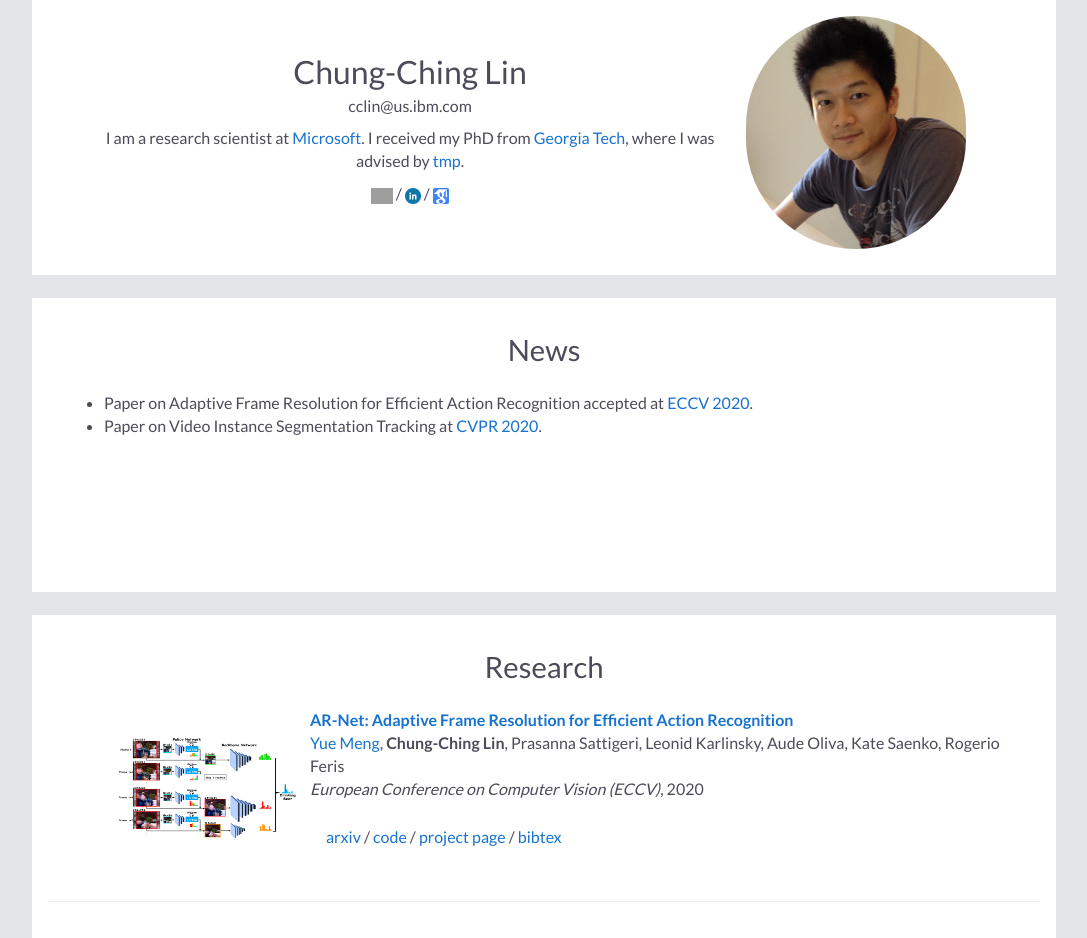
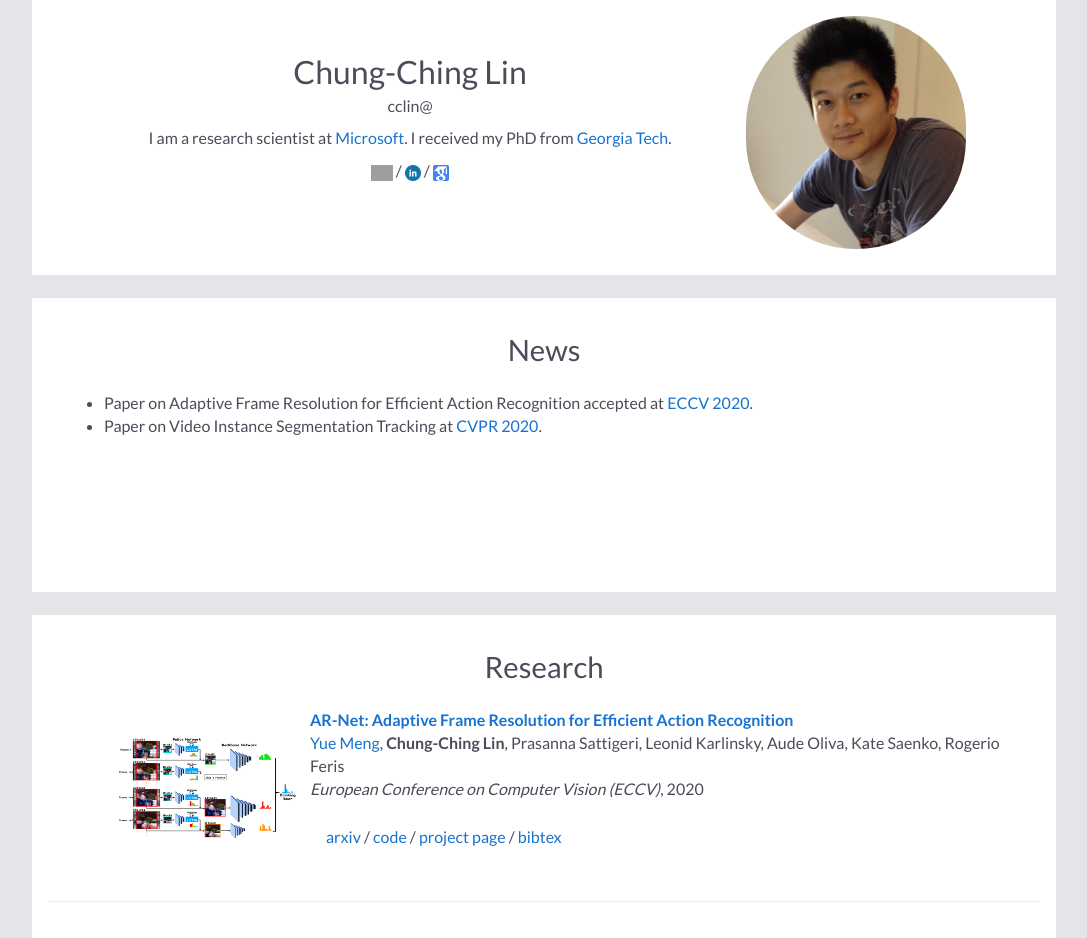
Before and after one commit to chungching-lin/test, a Jekyll site: the page index.html, which Jekyll copies as it is, in a window 1280 px wide. Shown: the whole page, without its empty margins (96-1183 px from the left). Built offline with Jekyll 4.4.1, drawn with Linux system fonts in a browser that asks for light colours; nearby versions of some CDN libraries; grey boxes are pictures that could not be loaded.

Commit message:
modified:   index.html

```diff
--- a/index.html
+++ b/index.html
@@ -38,9 +38,9 @@
             <p align="center">&nbsp;</p>
 
             <p align="center"><font size="6px">Chung-Ching Lin</font><br>
-            cclin@us.ibm.com</p>
+            cclin@</p>
 
-            <p>I am a research scientist at <a href="https://research.facebook.com/ai/">Microsoft</a>. I received my PhD from <a href="https://www.ece.gatech.edu/">Georgia Tech</a>, where I was advised by <a href="https://www.ece.gatech.edu">tmp</a>.</p>
+            <p>I am a research scientist at <a href="https://research.facebook.com/ai/">Microsoft</a>. I received my PhD from <a href="https://www.ece.gatech.edu/">Georgia Tech</a>.</p>
 
             <p> <a href="CV_Chung-Ching_Lin_2020.pdf"><img src="icons/cv.png" height="16"></a> /
                 <a href="https://www.linkedin.com/in/chung-ching-lin-29b05026" target="_blank" ><img src="icons/linkedin.png" height="16"></a> /
@@ -49,8 +49,8 @@
           </td>
           <td width="30%">
             <div class="instructorphoto">
-              <img onmouseover="document.getElementById('cclin').src='teasers/me.JPG';"
-              onmouseout="document.getElementById('cclin').src='teasers/me.jpg';"src="teasers/me.jpg" id="cclin">
+              <img onmouseover="document.getElementById('georgia').src='teasers/me.JPG';"
+              onmouseout="document.getElementById('georgia').src='teasers/me.jpg';"src="teasers/me.jpg" id="georgia">
             </div>
           </td>
         </tr>
```
